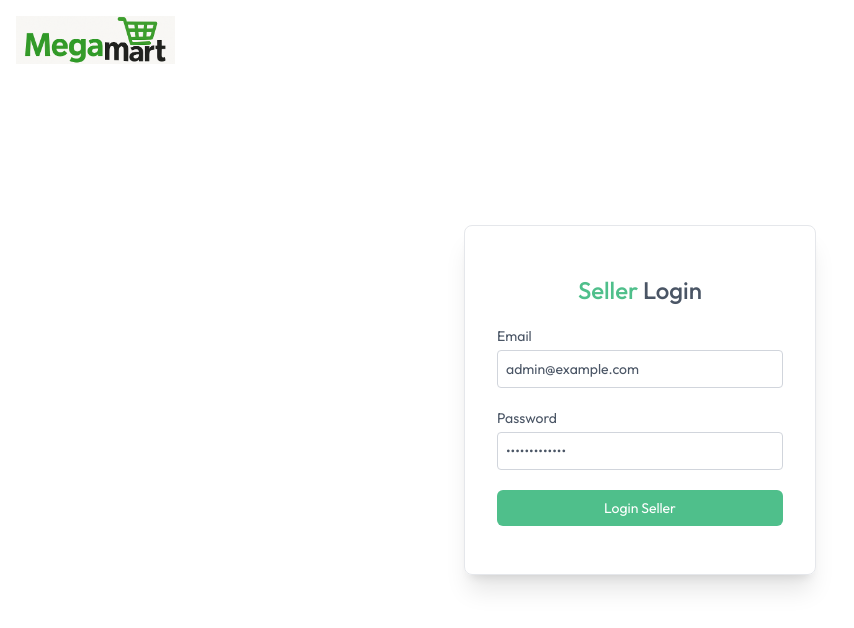
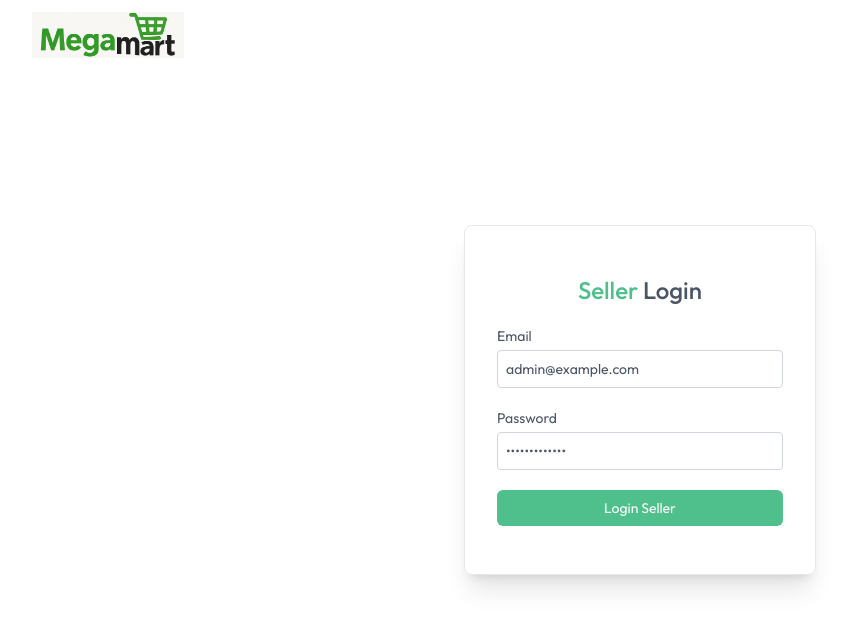
Before and after one commit to surajkumarsingh1784/Grocery-app, a React (Vite) app in the folder client/: page /seller in a window 1280 px wide. Shown: the top 628 px of the page, without its empty margins (0-854 px from the left). Built offline with nearby package versions, Linux system fonts and the light colour scheme; no server answers.

Commit message:
change image size

```diff
--- a/client/src/components/seller/SellerLogin.jsx
+++ b/client/src/components/seller/SellerLogin.jsx
@@ -34,7 +34,7 @@ const SellerLogin = () => {
 
   return !isSeller && (
     <div className='min-h-screen flex items-center text-sm text-gray-600 relative'>
-      <img src={MegaMart} alt='MegaMart Logo' className='h-12 fixed top-4 left-4 cursor-pointer' onClick={() => navigate('/')} />
+      <img src={MegaMart} alt='MegaMart Logo' className='h-11.5 -mt-2 absolute left-8 top-5 z-10 cursor-pointer' onClick={() => navigate('/')} />
       <form onSubmit={onSubmitHandler} className='flex flex-col gap-5 m-auto items-start p-8 py-12 min-w-80 sm:min-w-88 rounded-lg shadow-xl border border-gray-200'>
         <p className='text-2xl font-medium m-auto'><span className='text-primary'>Seller</span> Login</p>
         <div className='w-full'>
```
